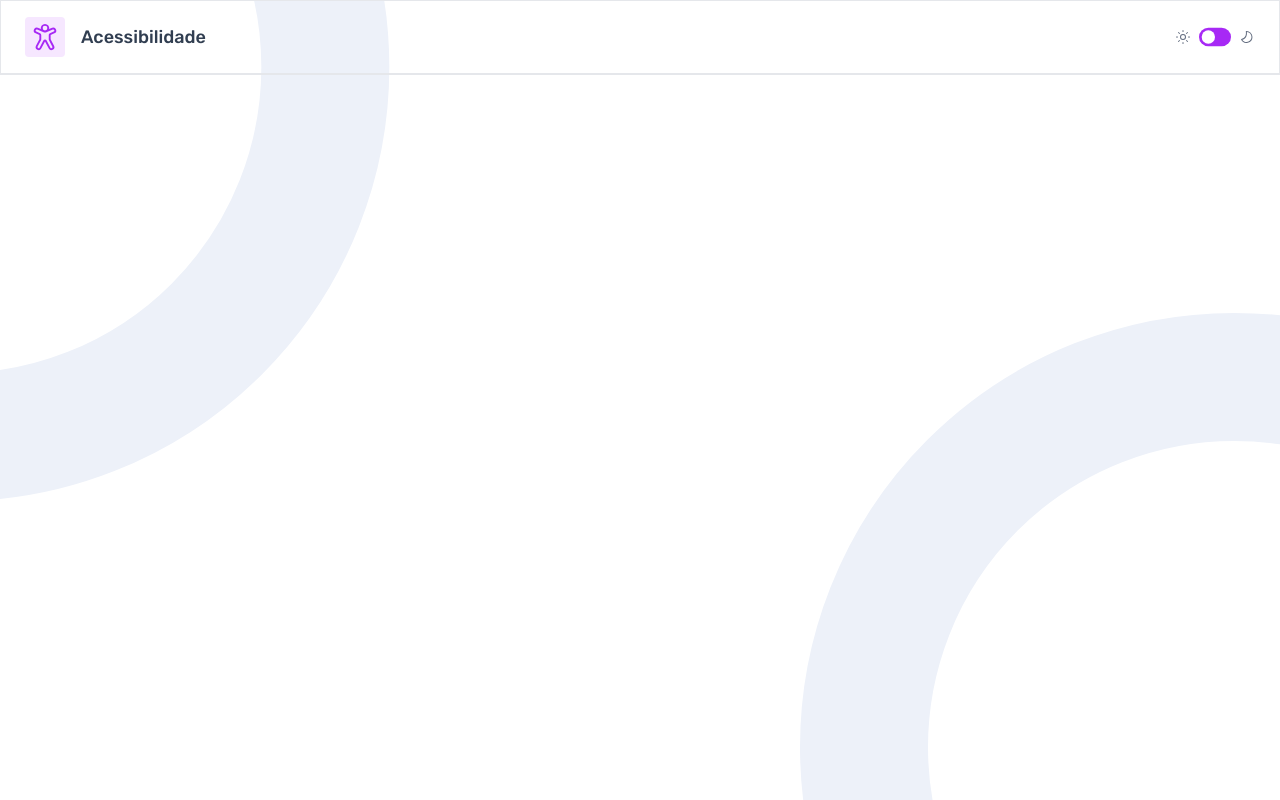
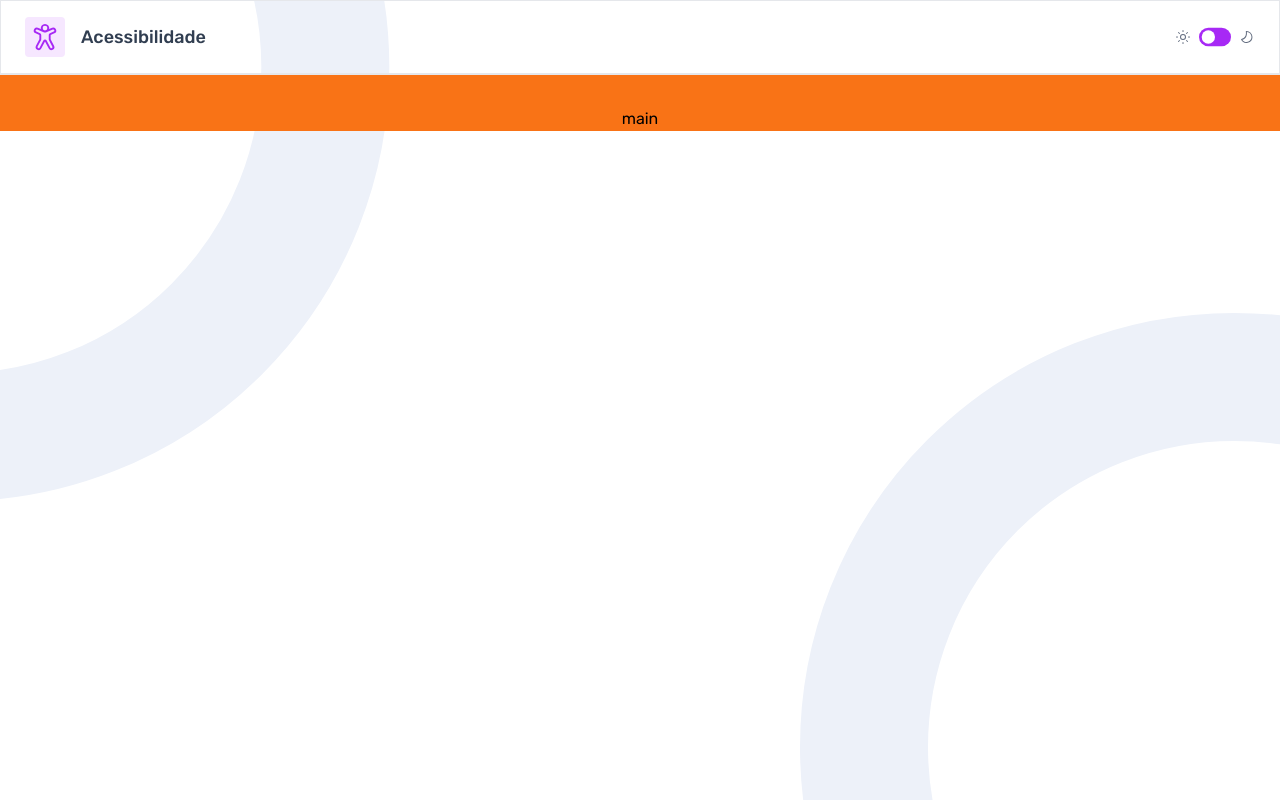
Before and after one commit to Janaina-Costa/quiz-app, a React (Vite) app: page / in a window 1280 px wide. Built offline with nearby package versions, Linux system fonts and the light colour scheme.

Commit message:
altera semântica html dos componentes ajusta espaçamentos cria componente Main

```diff
--- a/src/App.tsx
+++ b/src/App.tsx
@@ -1,17 +1,17 @@
 import { Header } from "./components/Header"
+import { Main } from "./components/Modules"
 
 function App() {
   return(
-    <main className={`
+    <div className={`
     h-screen
     bg-mobile-light-bg tablet:bg-tablet-light-bg desktop:bg-desktop-light-bg
     bg-cover bg-no-repeat
     `}>
+        <Header/>
+        <Main/>
 
-
-        <Header/>
-
-    </main>
+    </div>
   )
 }
 
--- a/src/components/Header/QuestionTopic/index.tsx
+++ b/src/components/Header/QuestionTopic/index.tsx
@@ -10,6 +10,7 @@ export const QuestionTopic = ({ topic }: IProps) => {
   return (
     <div className="flex items-center justify-between gap-4">
       <Icon alt="teste" icon={iconAccessibility} width={30} height={30} className=" w-[40px] h-[40px] bg-[#F6E7FF]"/>
+
       <p className={`text-[--dark-navy] font-medium text-lg`}>{topic}</p>
     </div>
   );
--- a/src/components/Header/SwitchButton/index.tsx
+++ b/src/components/Header/SwitchButton/index.tsx
@@ -1,7 +1,7 @@
 export const SwitchButton = () => {
   const buttonsIcons = [
     {
-      leftSwitchButton(fill:string = "#A729F5") {
+      leftSwitchButton(fill: string = "#A729F5") {
         return (
           <svg
             width="32"
@@ -34,5 +34,5 @@ export const SwitchButton = () => {
     // },
   ];
 
-  return <>{buttonsIcons.map(btn=>btn.leftSwitchButton())}</>;
+  return <>{buttonsIcons.map((btn) => btn.leftSwitchButton())}</>;
 };
--- a/src/components/Header/index.tsx
+++ b/src/components/Header/index.tsx
@@ -6,7 +6,7 @@ import { SwitchButton } from "./SwitchButton";
 
 export const Header = () => {
   return (
-    <header className="w-full h- flex flex-1 gap-4 justify-between py-4 px-6 border border-b-2  ">
+    <header className="w-full h- flex flex-1 gap-4 justify-between py-4 px-6 border border-b-2">
       <QuestionTopic topic="Acessibilidade" />
 
       <div className="flex items-center gap-2 ">
--- /dev/null
+++ b/src/components/Modules/index.tsx
@@ -0,0 +1,7 @@
+export const Main = ()=>{
+  return(
+    <main className="bg-orange-500 flex justify-center px-6 pt-8" >
+      main
+    </main>
+  )
+}
```
